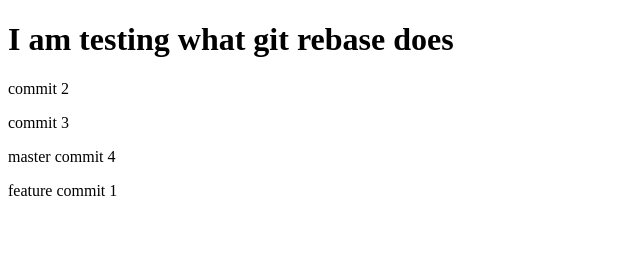
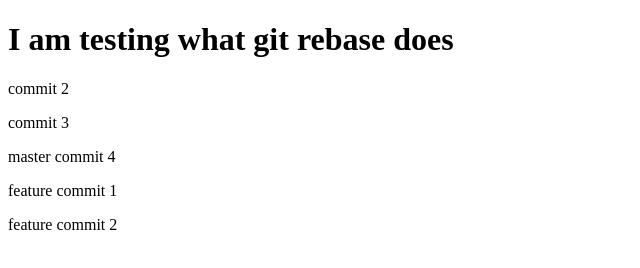
Before and after one commit to michaelt437/rebase, a plain HTML site: page index.html in a window 1280 px wide. Shown: the whole page, without its empty margins (0-640 px from the left). Drawn offline with Linux system fonts and the light colour scheme.

Commit message:
feature commit 2

```diff
--- a/index.html
+++ b/index.html
@@ -12,5 +12,6 @@
     <p>commit 3</p>
     <p>master commit 4</p>
     <p>feature commit 1</p>
+    <p>feature commit 2</p>
 </body>
 </html>
```
